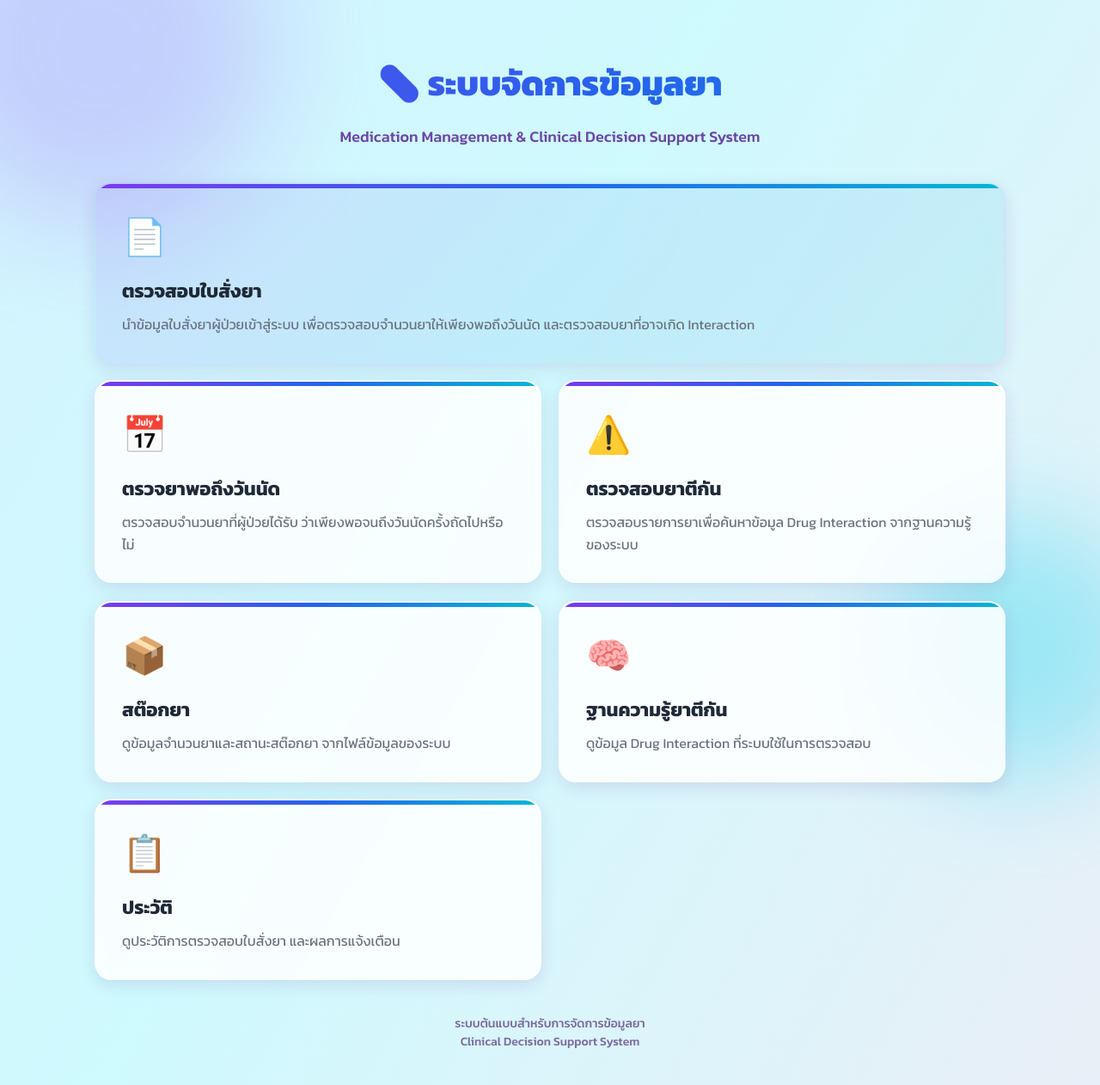
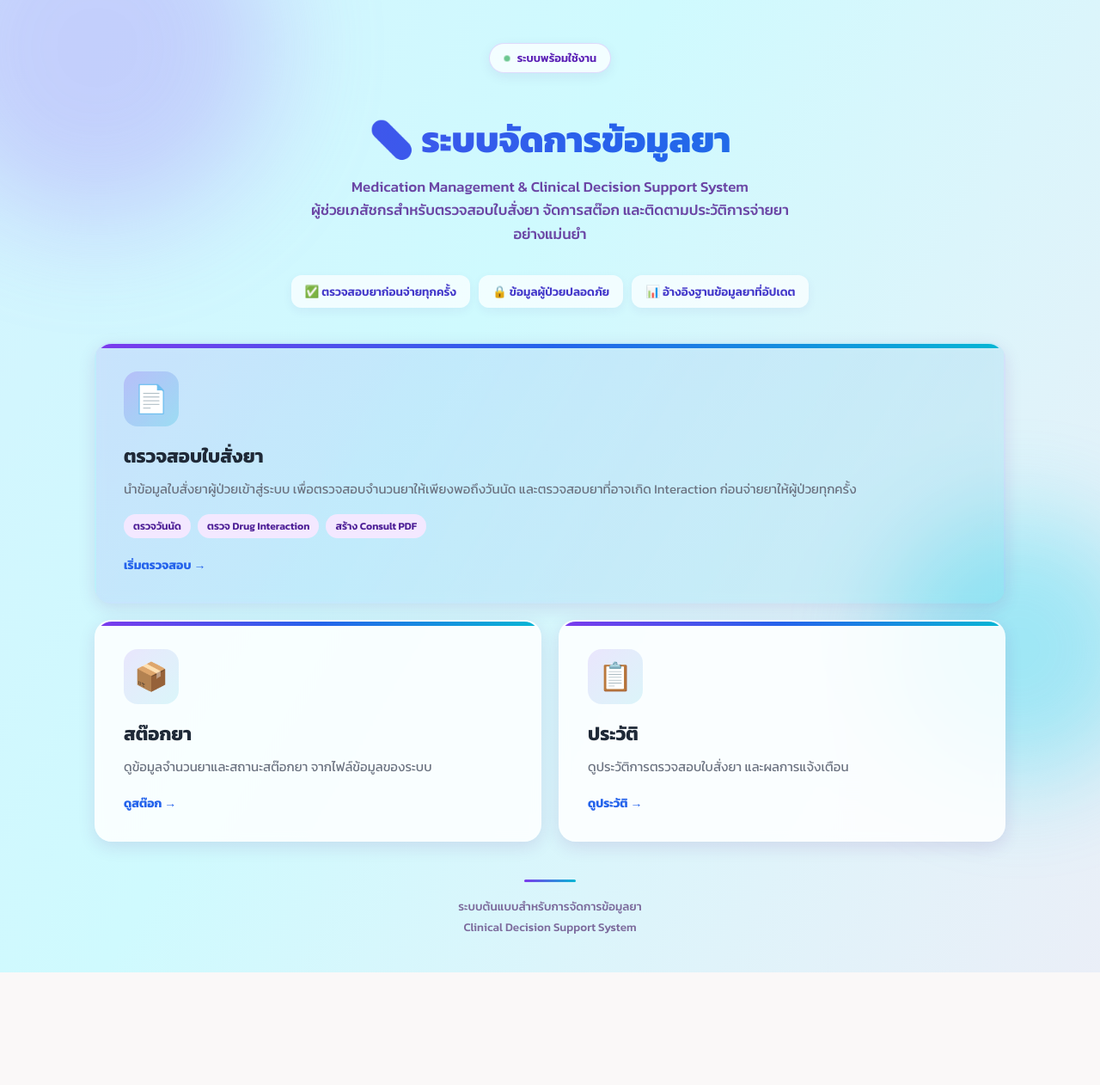
Before and after one commit to mydrugstock/drug-management, a Flask app: page / in a window 1280 px wide. Shown: the whole page at 86% size. After the commit the page ends 1131 px from the top, so only its background shows below. Run offline with Flask 3, Linux system fonts and the light colour scheme.

Commit message:
Update index.html

```diff
--- a/templates/index.html
+++ b/templates/index.html
@@ -45,6 +45,11 @@
             100% { opacity: 1; transform: translateY(0) scale(1); }
         }
 
+        @keyframes pulseDot {
+            0%, 100% { opacity: 1; transform: scale(1); }
+            50% { opacity: 0.5; transform: scale(0.85); }
+        }
+
         body {
             margin: 0;
             font-family: 'Kanit', Arial, sans-serif;
@@ -88,20 +93,46 @@
         .container {
             max-width: 1100px;
             margin: auto;
-            padding: 40px 20px;
+            padding: 50px 20px 40px;
             position: relative;
             z-index: 1;
         }
 
+        /* ---------- HEADER ---------- */
+
         .header {
             text-align: center;
-            margin-bottom: 40px;
+            margin-bottom: 34px;
             animation: titlePop 0.7s ease both;
+        }
+
+        .badge {
+            display: inline-flex;
+            align-items: center;
+            gap: 8px;
+            background: rgba(255,255,255,0.75);
+            backdrop-filter: blur(6px);
+            border: 1px solid rgba(124,58,237,0.18);
+            padding: 7px 16px;
+            border-radius: 999px;
+            font-size: 13px;
+            font-weight: 600;
+            color: #5b21b6;
+            margin-bottom: 18px;
+            box-shadow: 0 4px 14px rgba(88,28,135,0.08);
+        }
+
+        .badge .dot {
+            width: 8px;
+            height: 8px;
+            border-radius: 50%;
+            background: #16a34a;
+            animation: pulseDot 1.8s ease-in-out infinite;
         }
 
         .header h1 {
             margin-bottom: 10px;
-            font-size: 40px;
+            font-size: 42px;
             font-weight: 800;
             background: linear-gradient(90deg, #7c3aed, #2563eb, #06b6d4, #7c3aed);
             background-size: 300% auto;
@@ -113,9 +144,40 @@
 
         .header p {
             color: #6b46a5;
-            font-size: 18px;
+            font-size: 17px;
             font-weight: 500;
+            max-width: 560px;
+            margin: 0 auto;
+            line-height: 1.6;
         }
+
+        /* ---------- TRUST STRIP ---------- */
+
+        .trust-strip {
+            display: flex;
+            justify-content: center;
+            flex-wrap: wrap;
+            gap: 10px;
+            margin: 26px 0 40px;
+            opacity: 0;
+            animation: fadeInUp 0.6s ease 0.15s forwards;
+        }
+
+        .trust-item {
+            display: flex;
+            align-items: center;
+            gap: 8px;
+            background: rgba(255,255,255,0.7);
+            backdrop-filter: blur(6px);
+            padding: 9px 16px;
+            border-radius: 12px;
+            font-size: 13.5px;
+            font-weight: 600;
+            color: #4338ca;
+            box-shadow: 0 4px 12px rgba(76,29,149,0.06);
+        }
+
+        /* ---------- MENU ---------- */
 
         .menu {
             display: grid;
@@ -127,7 +189,7 @@
             display: block;
             background: rgba(255, 255, 255, 0.85);
             backdrop-filter: blur(6px);
-            padding: 30px;
+            padding: 32px;
             border-radius: 20px;
             text-decoration: none;
             color: #1f2937;
@@ -149,14 +211,11 @@
         }
 
         .card:nth-child(1) { animation-delay: 0.05s; }
-        .card:nth-child(2) { animation-delay: 0.12s; }
-        .card:nth-child(3) { animation-delay: 0.19s; }
-        .card:nth-child(4) { animation-delay: 0.26s; }
-        .card:nth-child(5) { animation-delay: 0.33s; }
-        .card:nth-child(6) { animation-delay: 0.40s; }
+        .card:nth-child(2) { animation-delay: 0.15s; }
+        .card:nth-child(3) { animation-delay: 0.25s; }
 
         .card:hover {
-            transform: translateY(-8px) scale(1.02);
+            transform: translateY(-8px) scale(1.015);
             box-shadow: 0 16px 32px rgba(37, 99, 235, 0.22);
             border-color: #c4b5fd;
         }
@@ -165,9 +224,19 @@
             animation: floaty 1.4s ease-in-out infinite;
         }
 
+        .icon-wrap {
+            width: 64px;
+            height: 64px;
+            border-radius: 16px;
+            display: flex;
+            align-items: center;
+            justify-content: center;
+            background: linear-gradient(135deg, rgba(124,58,237,0.12), rgba(6,182,212,0.12));
+            margin-bottom: 18px;
+        }
+
         .icon {
-            font-size: 42px;
-            margin-bottom: 15px;
+            font-size: 32px;
             display: inline-block;
         }
 
@@ -178,9 +247,40 @@
         }
 
         .card p {
-            margin: 0;
+            margin: 0 0 16px 0;
             color: #6b7280;
-            line-height: 1.6;
+            line-height: 1.65;
+            font-size: 15px;
+        }
+
+        .tags {
+            display: flex;
+            flex-wrap: wrap;
+            gap: 8px;
+            margin-bottom: 18px;
+        }
+
+        .tag {
+            font-size: 12px;
+            font-weight: 600;
+            color: #4c1d95;
+            background: #f3e8ff;
+            padding: 5px 11px;
+            border-radius: 999px;
+        }
+
+        .card-cta {
+            display: inline-flex;
+            align-items: center;
+            gap: 6px;
+            font-weight: 700;
+            font-size: 14px;
+            color: #2563eb;
+            transition: gap 0.2s ease;
+        }
+
+        .card:hover .card-cta {
+            gap: 10px;
         }
 
         .prescription {
@@ -188,12 +288,29 @@
             background: linear-gradient(135deg, rgba(124,58,237,0.10), rgba(6,182,212,0.10));
         }
 
+        .prescription .icon-wrap {
+            background: linear-gradient(135deg, rgba(124,58,237,0.22), rgba(6,182,212,0.22));
+        }
+
+        /* ---------- FOOTER ---------- */
+
         .footer {
             text-align: center;
-            margin-top: 40px;
+            margin-top: 44px;
             color: #7c6a9c;
-            font-size: 14px;
+            font-size: 13.5px;
             font-weight: 500;
+            line-height: 1.8;
+            opacity: 0;
+            animation: fadeInUp 0.6s ease 0.4s forwards;
+        }
+
+        .footer .divider {
+            width: 60px;
+            height: 3px;
+            border-radius: 999px;
+            background: linear-gradient(90deg, #7c3aed, #06b6d4);
+            margin: 0 auto 16px;
         }
 
         @media (max-width: 700px) {
@@ -207,7 +324,7 @@
             }
 
             .header h1 {
-                font-size: 28px;
+                font-size: 30px;
             }
 
         }
@@ -226,11 +343,31 @@
 
     <div class="header">
 
+        <div class="badge">
+            <span class="dot"></span>
+            ระบบพร้อมใช้งาน
+        </div>
+
         <h1>💊 ระบบจัดการข้อมูลยา</h1>
 
         <p>
             Medication Management & Clinical Decision Support System
+            <br>
+            ผู้ช่วยเภสัชกรสำหรับตรวจสอบใบสั่งยา จัดการสต๊อก และติดตามประวัติการจ่ายยาอย่างแม่นยำ
         </p>
+
+    </div>
+
+
+    <!-- TRUST STRIP -->
+
+    <div class="trust-strip">
+
+        <div class="trust-item">✅ ตรวจสอบยาก่อนจ่ายทุกครั้ง</div>
+
+        <div class="trust-item">🔒 ข้อมูลผู้ป่วยปลอดภัย</div>
+
+        <div class="trust-item">📊 อ้างอิงฐานข้อมูลยาที่อัปเดต</div>
 
     </div>
 
@@ -244,8 +381,8 @@
 
         <a href="/prescription" class="card prescription">
 
-            <div class="icon">
-                📄
+            <div class="icon-wrap">
+                <div class="icon">📄</div>
             </div>
 
             <h2>
@@ -256,47 +393,16 @@
                 นำข้อมูลใบสั่งยาผู้ป่วยเข้าสู่ระบบ
                 เพื่อตรวจสอบจำนวนยาให้เพียงพอถึงวันนัด
                 และตรวจสอบยาที่อาจเกิด Interaction
+                ก่อนจ่ายยาให้ผู้ป่วยทุกครั้ง
             </p>
 
-        </a>
-
-
-        <!-- APPOINTMENT -->
-
-        <a href="/appointment" class="card">
-
-            <div class="icon">
-                📅
+            <div class="tags">
+                <span class="tag">ตรวจวันนัด</span>
+                <span class="tag">ตรวจ Drug Interaction</span>
+                <span class="tag">สร้าง Consult PDF</span>
             </div>
 
-            <h2>
-                ตรวจยาพอถึงวันนัด
-            </h2>
-
-            <p>
-                ตรวจสอบจำนวนยาที่ผู้ป่วยได้รับ
-                ว่าเพียงพอจนถึงวันนัดครั้งถัดไปหรือไม่
-            </p>
-
-        </a>
-
-
-        <!-- INTERACTION -->
-
-        <a href="/interaction-check" class="card">
-
-            <div class="icon">
-                ⚠️
-            </div>
-
-            <h2>
-                ตรวจสอบยาตีกัน
-            </h2>
-
-            <p>
-                ตรวจสอบรายการยาเพื่อค้นหาข้อมูล
-                Drug Interaction จากฐานความรู้ของระบบ
-            </p>
+            <span class="card-cta">เริ่มตรวจสอบ →</span>
 
         </a>
 
@@ -305,8 +411,8 @@
 
         <a href="/stock" class="card">
 
-            <div class="icon">
-                📦
+            <div class="icon-wrap">
+                <div class="icon">📦</div>
             </div>
 
             <h2>
@@ -318,25 +424,7 @@
                 จากไฟล์ข้อมูลของระบบ
             </p>
 
-        </a>
-
-
-        <!-- KNOWLEDGE -->
-
-        <a href="/interactions" class="card">
-
-            <div class="icon">
-                🧠
-            </div>
-
-            <h2>
-                ฐานความรู้ยาตีกัน
-            </h2>
-
-            <p>
-                ดูข้อมูล Drug Interaction
-                ที่ระบบใช้ในการตรวจสอบ
-            </p>
+            <span class="card-cta">ดูสต๊อก →</span>
 
         </a>
 
@@ -345,8 +433,8 @@
 
         <a href="/history" class="card">
 
-            <div class="icon">
-                📋
+            <div class="icon-wrap">
+                <div class="icon">📋</div>
             </div>
 
             <h2>
@@ -358,6 +446,8 @@
                 และผลการแจ้งเตือน
             </p>
 
+            <span class="card-cta">ดูประวัติ →</span>
+
         </a>
 
 
@@ -367,6 +457,8 @@
     <!-- FOOTER -->
 
     <div class="footer">
+
+        <div class="divider"></div>
 
         ระบบต้นแบบสำหรับการจัดการข้อมูลยา
         <br>
```
